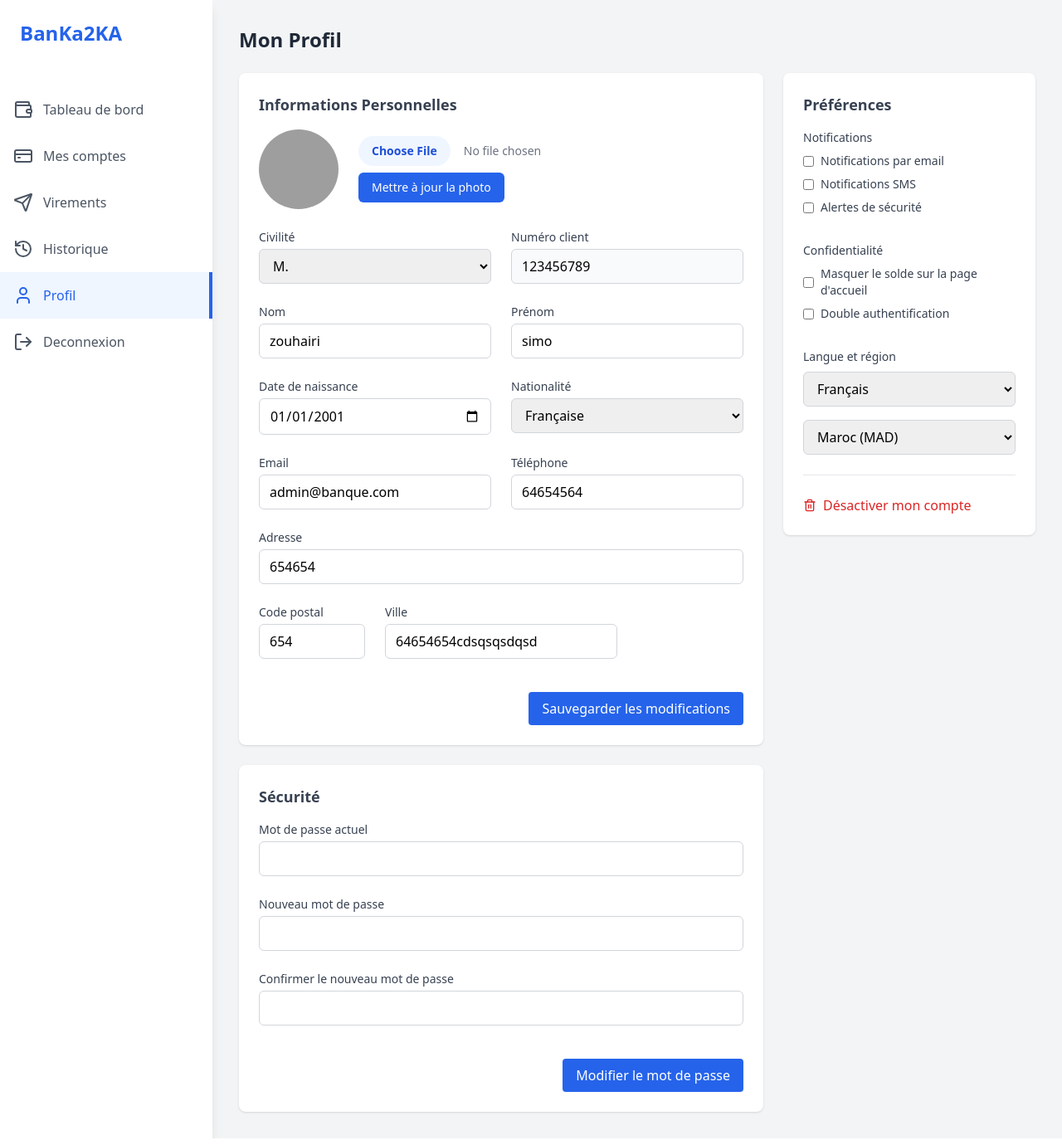
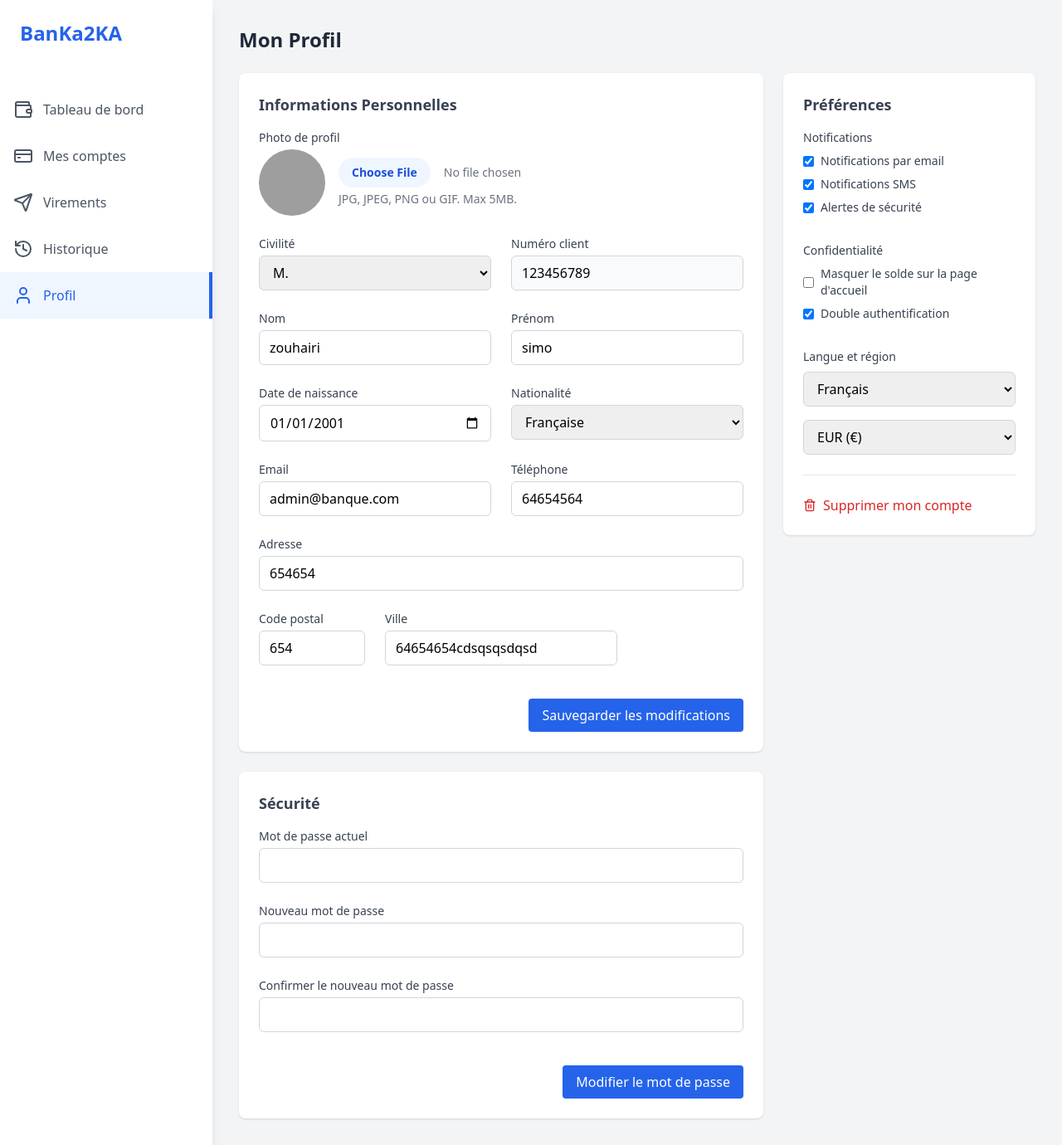
Before and after one commit to uid0Z0uh4iri/Banking_app, a PHP site: page /client/profil.php in a window 1280 px wide. Shown: the whole page at 83% size. Run offline with PHP 8.4, Linux system fonts and the light colour scheme; a user stored in the database is signed in; data comes from the database, SQL or seed files in the repository; some libraries are stand-ins or nearby versions; grey boxes are pictures that could not be loaded.

Commit message:
fixing bugs in profil section

```diff
--- a/client/profil.php
+++ b/client/profil.php
@@ -48,53 +48,101 @@ if ($_SERVER['REQUEST_METHOD'] == 'POST' && isset($_POST['update_password'])) {
     }
 }
 
-// Logic for profile picture upload
-if ($_SERVER['REQUEST_METHOD'] == 'POST' && isset($_FILES['profile_pic'])) {
+// Logic pour l'upload de la photo de profil
+if ($_SERVER['REQUEST_METHOD'] == 'POST' && isset($_FILES['profile_pic']) && $_FILES['profile_pic']['error'] !== 4) {
     $user_id = $_SESSION['user_id'];
     $file = $_FILES['profile_pic'];
 
-    // Vérifier si le fichier est une image
-    $allowed_types = ['image/jpeg', 'image/png', 'image/gif'];
-    if (!in_array($file['type'], $allowed_types)) {
-        $_SESSION['upload_error'] = "Seuls les fichiers JPG, PNG et GIF sont autorisés";
-        header('Location: profil.php');
-        exit();
+    if ($file['error'] === 0) {
+        $allowed = ['jpg', 'jpeg', 'png', 'gif'];
+        $filename = $file['name'];
+        $tmp_name = $file['tmp_name'];
+        $ext = strtolower(pathinfo($filename, PATHINFO_EXTENSION));
+
+        if (in_array($ext, $allowed)) {
+            $new_filename = uniqid('profile_') . '.' . $ext;
+            $upload_path = '../uploads/profiles/';
+
+            // Créer le dossier s'il n'existe pas
+            if (!file_exists($upload_path)) {
+                mkdir($upload_path, 0777, true);
             }
 
-    // Vérifier la taille du fichier (max 5MB)
-    if ($file['size'] > 5 * 1024 * 1024) {
-        $_SESSION['upload_error'] = "La taille du fichier ne doit pas dépasser 5MB";
-        header('Location: profil.php');
-        exit();
+            if (move_uploaded_file($tmp_name, $upload_path . $new_filename)) {
+                // Supprimer l'ancienne image si elle existe
+                $stmt = $pdo->prepare("SELECT profile_pic FROM users WHERE id = ?");
+                $stmt->execute([$user_id]);
+                $old_pic = $stmt->fetchColumn();
+
+                if ($old_pic && file_exists($upload_path . $old_pic)) {
+                    unlink($upload_path . $old_pic);
                 }
 
-    // Créer le dossier images s'il n'existe pas
-    $upload_dir = '../images/';
-    if (!file_exists($upload_dir)) {
-        mkdir($upload_dir, 0777, true);
+                // Mettre à jour la base de données
+                $stmt = $pdo->prepare("UPDATE users SET profile_pic = ? WHERE id = ?");
+                $stmt->execute([$new_filename, $user_id]);
+
+                $_SESSION['message_success'] = "Photo de profil mise à jour avec succès!";
+            } else {
+                $_SESSION['message_error'] = "Erreur lors du téléchargement de l'image";
+            }
+        } else {
+            $_SESSION['message_error'] = "Type de fichier non autorisé. Utilisez JPG, JPEG, PNG ou GIF";
+        }
+    } else {
+        $_SESSION['message_error'] = "Erreur lors du téléchargement de l'image";
+    }
 }
 
-    // Générer un nom de fichier unique
-    $extension = pathinfo($file['name'], PATHINFO_EXTENSION);
-    $filename = 'profile_' . $user_id . '_' . time() . '.' . $extension;
-    $target_path = $upload_dir . $filename;
+// Logic pour la mise à jour des informations personnelles
+if ($_SERVER['REQUEST_METHOD'] == 'POST' && isset($_POST['update_profile'])) {
+    // Récupération des données du formulaire
+    $civility = $_POST['civility'] ?? '';
+    $lastname = $_POST['nom'] ?? '';
+    $firstname = $_POST['prenom'] ?? '';
+    $birthdate = $_POST['date_naissance'] ?? '';
+    $nationality = $_POST['nationalite'] ?? '';
+    $email = $_POST['email'] ?? '';
+    $phone = $_POST['telephone'] ?? '';
+    $address = $_POST['adresse'] ?? '';
+    $postal_code = $_POST['code_postal'] ?? '';
+    $city = $_POST['ville'] ?? '';
 
-    if (move_uploaded_file($file['tmp_name'], $target_path)) {
+    $user_id = $_SESSION['user_id'];
+
     try {
-            // Mettre à jour la base de données avec le chemin de la photo
-            $stmt = $pdo->prepare("UPDATE users SET profile_pic = ? WHERE id = ?");
-            $stmt->execute([$filename, $user_id]);
+        $sql = "UPDATE users SET
+                civility = :civility,
+                firstname = :firstname,
+                lastname = :lastname,
+                birthdate = :birthdate,
+                nationality = :nationality,
+                email = :email,
+                phone = :phone,
+                address = :address,
+                postal_code = :postal_code,
+                city = :city
+                WHERE id = :user_id";
 
-            $_SESSION['upload_success'] = "Photo de profil mise à jour avec succès";
+        $stmt = $pdo->prepare($sql);
+        $stmt->execute([
+            'civility' => $civility,
+            'firstname' => $firstname,
+            'lastname' => $lastname,
+            'birthdate' => $birthdate,
+            'nationality' => $nationality,
+            'email' => $email,
+            'phone' => $phone,
+            'address' => $address,
+            'postal_code' => $postal_code,
+            'city' => $city,
+            'user_id' => $user_id
+        ]);
+
+        $_SESSION['message_success'] = "Les informations ont été mises à jour avec succès!";
     } catch(PDOException $e) {
-            $_SESSION['upload_error'] = "Erreur lors de la mise à jour de la photo: " . $e->getMessage();
+        $_SESSION['message_error'] = "Erreur lors de la mise à jour: " . $e->getMessage();
     }
-    } else {
-        $_SESSION['upload_error'] = "Erreur lors du téléchargement du fichier";
-    }
-
-    header('Location: profil.php');
-    exit();
 }
 
 // Logic dial update profile (mettre ce bloc APRÈS)
@@ -178,6 +226,7 @@ try {
     $message_error = "Erreur lors de la récupération des données: " . $e->getMessage();
 }
 ?>
+
 <!DOCTYPE html>
 <html lang="fr">
 <head>
@@ -207,6 +256,10 @@ try {
                     <i data-lucide="send"></i>
                     <span>Virements</span>
                 </a>
+                <!-- <a href="benificier.php" class="flex items-center w-full p-4 space-x-3 text-gray-600 hover:bg-gray-50">
+                    <i data-lucide="users"></i>
+                    <span>Bénéficiaires</span>
+                </a> -->
                 <a href="historique.php" class="flex items-center w-full p-4 space-x-3 text-gray-600 hover:bg-gray-50">
                     <i data-lucide="history"></i>
                     <span>Historique</span>
@@ -214,10 +267,6 @@ try {
                 <a href="profil.php" class="flex items-center w-full p-4 space-x-3 bg-blue-50 text-blue-600 border-r-4 border-blue-600">
                     <i data-lucide="user"></i>
                     <span>Profil</span>
-                </a>
-                <a href="../logout.php" class="flex items-center w-full p-4 space-x-3 text-gray-600 hover:bg-red-50 hover:text-red-600">
-                    <i data-lucide="log-out"></i>
-                    <span>Deconnexion</span>
                 </a>
             </nav>
         </div>
@@ -234,54 +283,26 @@ try {
                             <h3 class="text-lg font-semibold text-gray-700 mb-4">Informations Personnelles</h3>
                             <form class="space-y-6" method="POST" enctype="multipart/form-data">
                                 <!-- Photo de profil -->
-                                <div class="flex items-center space-x-6">
-                                    <div class="relative">
-                                        <img
-                                            src="<?php echo isset($user['profile_pic']) ? '../images/' . $user['profile_pic'] : '../assets/images/default-avatar.png'; ?>"
-                                            alt="Photo de profil"
-                                            class="w-24 h-24 rounded-full object-cover"
-                                        >
+                                <div class="mb-6">
+                                    <label class="block text-sm font-medium text-gray-700">Photo de profil</label>
+                                    <div class="mt-1 flex items-center space-x-4">
+                                        <div class="w-20 h-20 rounded-full overflow-hidden bg-gray-100">
+                                            <?php
+                                            $profile_pic = isset($user['profile_pic']) ? '../uploads/profiles/' . $user['profile_pic'] : '../assets/img/default-avatar.png';
+                                            ?>
+                                            <img src="<?php echo htmlspecialchars($profile_pic); ?>" alt="Photo de profil" class="w-full h-full object-cover">
                                         </div>
-                                    <div class="flex-1">
-                                        <label class="block">
-                                            <span class="sr-only">Choisir une photo</span>
-                                            <input
-                                                type="file"
-                                                name="profile_pic"
-                                                accept="image/*"
-                                                class="block w-full text-sm text-gray-500
+                                        <div>
+                                            <input type="file" name="profile_pic" id="profile_pic" accept=".jpg,.jpeg,.png,.gif" class="block w-full text-sm text-gray-500
                                                 file:mr-4 file:py-2 file:px-4
                                                 file:rounded-full file:border-0
                                                 file:text-sm file:font-semibold
                                                 file:bg-blue-50 file:text-blue-700
-                                                    hover:file:bg-blue-100"
-                                            >
-                                        </label>
-                                        <button
-                                            type="submit"
-                                            class="mt-2 px-4 py-2 bg-blue-600 text-white rounded-md hover:bg-blue-700 text-sm"
-                                        >
-                                            Mettre à jour la photo
-                                        </button>
+                                                hover:file:bg-blue-100">
+                                            <p class="mt-1 text-sm text-gray-500">JPG, JPEG, PNG ou GIF. Max 5MB.</p>
                                         </div>
                                     </div>
-
-                                <?php if (isset($_SESSION['upload_error'])): ?>
-                                    <div class="text-red-500 text-sm mt-2">
-                                        <?php
-                                        echo $_SESSION['upload_error'];
-                                        unset($_SESSION['upload_error']);
-                                        ?>
                                 </div>
-                                <?php endif; ?>
-                                <?php if (isset($_SESSION['upload_success'])): ?>
-                                    <div class="text-green-500 text-sm mt-2">
-                                        <?php
-                                        echo $_SESSION['upload_success'];
-                                        unset($_SESSION['upload_success']);
-                                        ?>
-                                    </div>
-                                <?php endif; ?>
 
                                 <div class="grid grid-cols-1 md:grid-cols-2 gap-6">
                                     <div>
@@ -394,7 +415,7 @@ try {
                                 </div>
 
                                 <div class="flex justify-end pt-4">
-                                    <button type="submit" class="px-4 py-2 bg-blue-600 text-white rounded hover:bg-blue-700">
+                                    <button type="submit" name="update_profile" class="px-4 py-2 bg-blue-600 text-white rounded hover:bg-blue-700">
                                         Sauvegarder les modifications
                                     </button>
                                 </div>
@@ -404,6 +425,7 @@ try {
                                         <?php echo $message_success; ?>
                                     </div>
                                 <?php endif; ?>
+
                                 <?php if (isset($message_error)): ?>
                                     <div class="bg-red-100 border border-red-400 text-red-700 px-4 py-3 rounded">
                                         <?php echo $message_error; ?>
@@ -463,6 +485,7 @@ try {
                                         <?php echo $password_success; ?>
                                     </div>
                                 <?php endif; ?>
+
                                 <?php if (isset($password_error)): ?>
                                     <div class="bg-red-100 border border-red-400 text-red-700 px-4 py-3 rounded">
                                         <?php echo $password_error; ?>
@@ -479,20 +502,21 @@ try {
                         <div class="p-6">
                             <h3 class="text-lg font-semibold text-gray-700 mb-4">Préférences</h3>
 
+
                             <div class="space-y-4">
                                 <div>
                                     <h4 class="text-sm font-medium text-gray-700">Notifications</h4>
                                     <div class="mt-2 space-y-2">
                                         <label class="flex items-center">
-                                            <input type="checkbox" class="rounded text-blue-600" />
+                                            <input type="checkbox" class="rounded text-blue-600" checked />
                                             <span class="ml-2 text-sm text-gray-700">Notifications par email</span>
                                         </label>
                                         <label class="flex items-center">
-                                            <input type="checkbox" class="rounded text-blue-600" />
+                                            <input type="checkbox" class="rounded text-blue-600" checked />
                                             <span class="ml-2 text-sm text-gray-700">Notifications SMS</span>
                                         </label>
                                         <label class="flex items-center">
-                                            <input type="checkbox" class="rounded text-blue-600"/>
+                                            <input type="checkbox" class="rounded text-blue-600" checked />
                                             <span class="ml-2 text-sm text-gray-700">Alertes de sécurité</span>
                                         </label>
                                     </div>
@@ -506,7 +530,7 @@ try {
                                             <span class="ml-2 text-sm text-gray-700">Masquer le solde sur la page d'accueil</span>
                                         </label>
                                         <label class="flex items-center">
-                                            <input type="checkbox" class="rounded text-blue-600"  />
+                                            <input type="checkbox" class="rounded text-blue-600" checked />
                                             <span class="ml-2 text-sm text-gray-700">Double authentification</span>
                                         </label>
                                     </div>
@@ -517,12 +541,10 @@ try {
                                     <div class="mt-2 space-y-4">
                                         <select class="block w-full rounded-md border border-gray-300 px-3 py-2">
                                             <option>Français</option>
-                                            <option>Arabe</option>
                                             <option>English</option>
                                         </select>
                                         <select class="block w-full rounded-md border border-gray-300 px-3 py-2">
-                                            <option>Maroc (MAD)</option>
-                                            <option>Europe (EUR)</option>
+                                            <option>EUR (€)</option>
                                             <option>USD ($)</option>
                                         </select>
                                     </div>
@@ -535,7 +557,7 @@ try {
                                     class="flex items-center text-red-600 hover:text-red-800"
                                 >
                                     <i data-lucide="trash-2" class="w-4 h-4 mr-2"></i>
-                                    Désactiver mon compte
+                                    Supprimer mon compte
                                 </button>
                             </div>
                         </div>
```
Also changed, not shown: images/profile_29_1736506631.jpg (deleted), images/profile_30_1736506773.jpg (deleted), images/profile_30_1736506795.jpg (deleted), uploads/profiles/profile_678141ff45e9a.jpg (added), 1 other file. Lines whose indentation alone changed are shown as unchanged.
